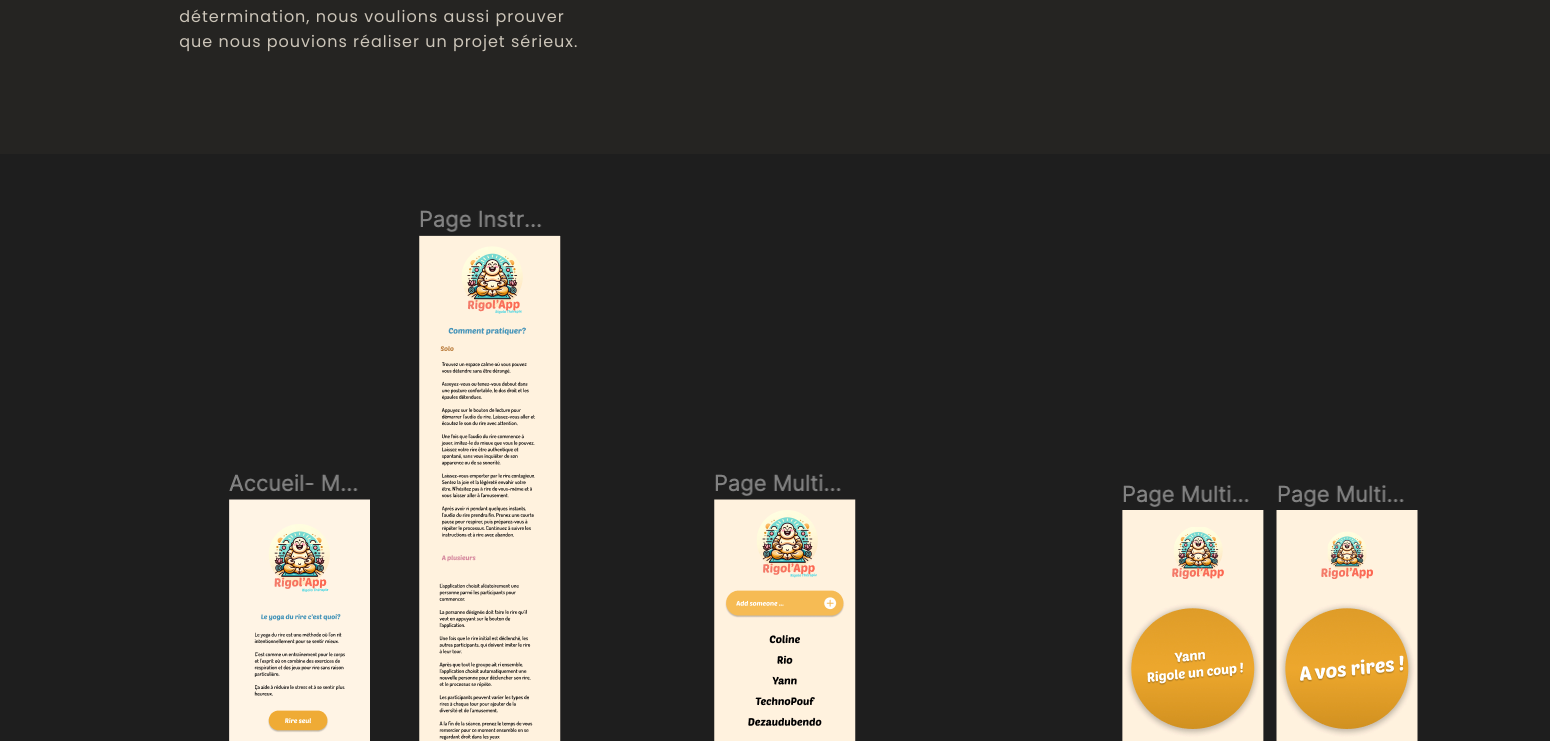
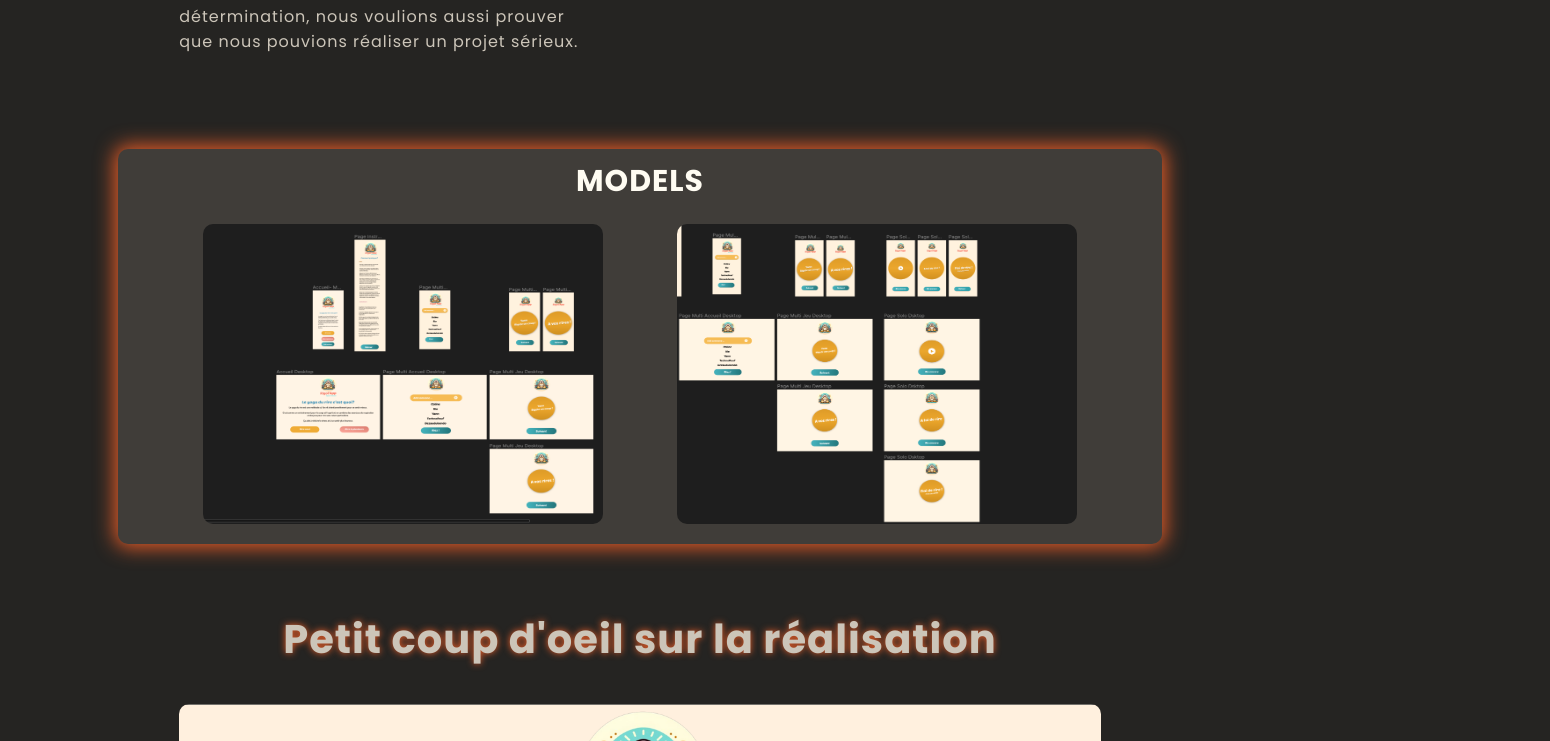
Before and after one commit to Dezau1995/My-Portfolio, a React (Vite) app: page /hackathon-1 in a window 1280 px wide. Shown: the part 735-1476 px from the top of the page, 1550 px wide, since content can reach past the window. Built offline with nearby package versions, Linux system fonts and the light colour scheme.

Commit message:
debug css

```diff
--- a/src/Components/SliderProject.css
+++ b/src/Components/SliderProject.css
@@ -50,6 +50,7 @@
 @media (min-width: 320px) and (max-width: 750px) {
   .title-section-website {
     font-size: 25px;
+    text-align: center;
   }
 
   .p-website-link {
--- a/src/Pages/Hackathon1.jsx
+++ b/src/Pages/Hackathon1.jsx
@@ -64,13 +64,13 @@ function Hackathon1() {
             </p>
           </section>
         </section>
-        <section className="section-whireframe-models">
-          <h3 className="title-section-whireframe">MODELS</h3>
+        <section className="section-wireframe-models">
+          <h3 className="title-section-wireframe">MODELS</h3>
           <div className="display-image">
             <img
               src={maquette_rr}
               alt="whireframe"
-              className="picture-whireframe"
+              className="picture-wireframe"
             />
             <img src={maquette_rr_2} alt="models" className="picture-models" />
           </div>
```
